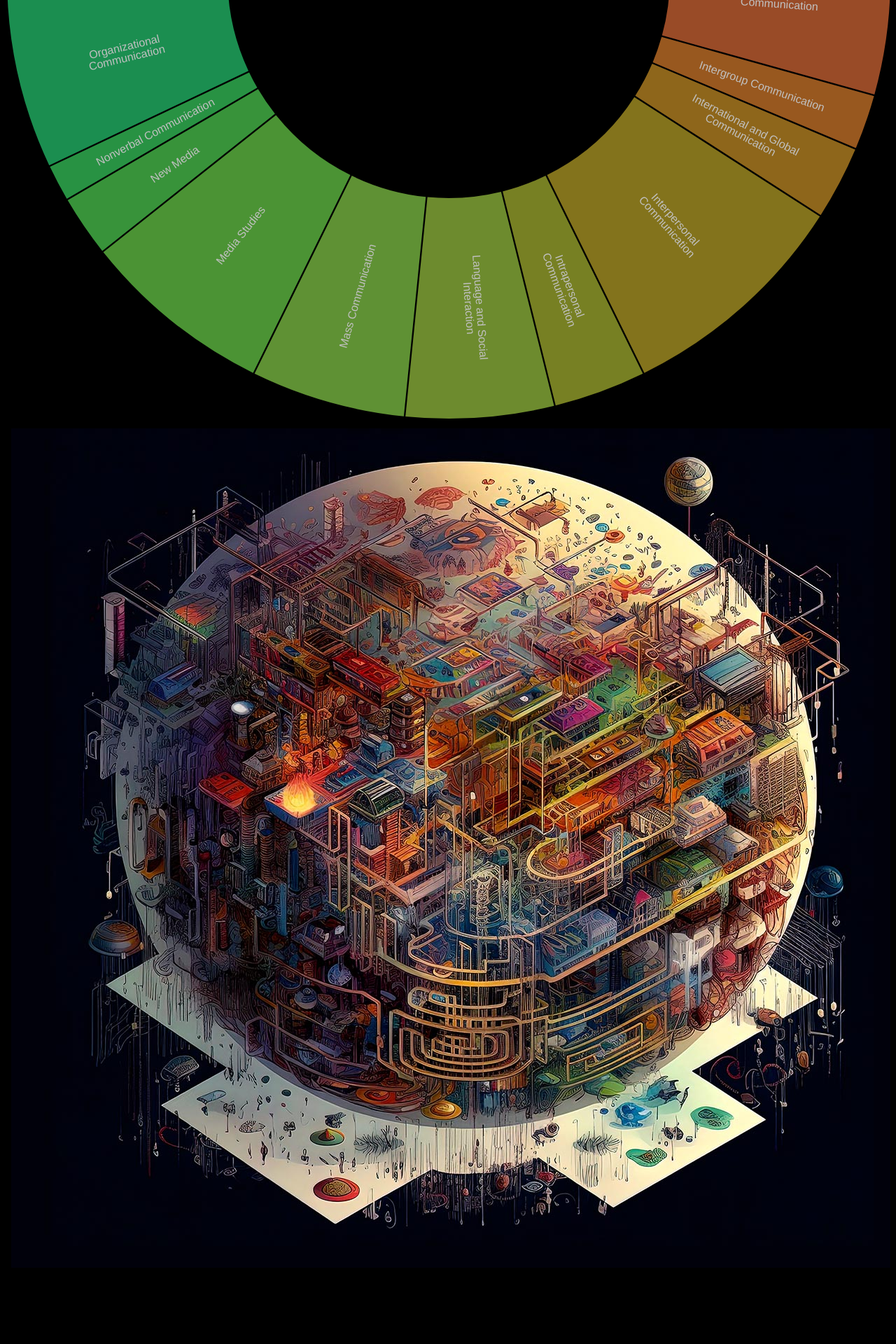
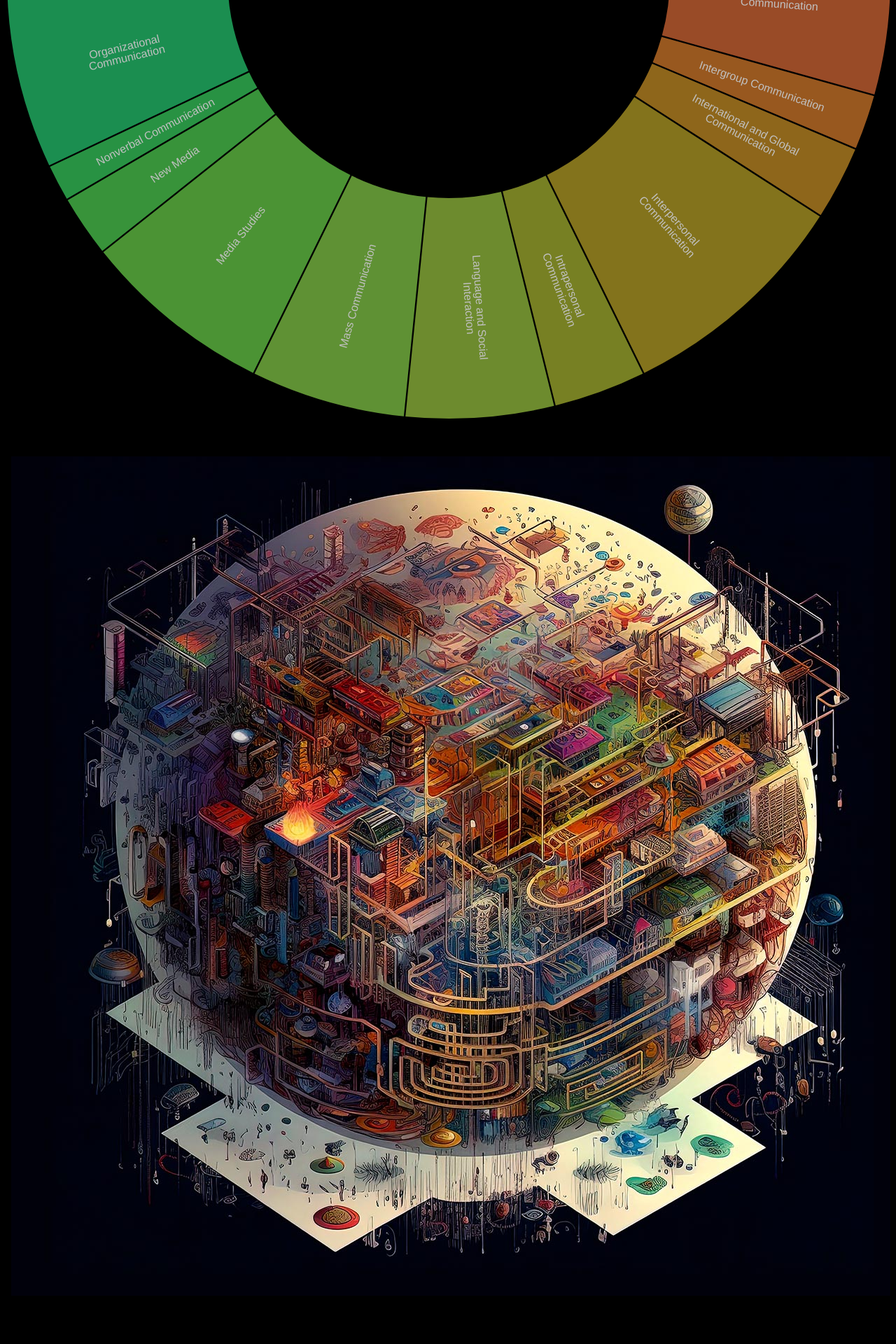
Before and after one commit to yangdanny97/yangdanny97.github.io, a Jekyll site: the page misc/interactive_sitemap_demo/index.html, which Jekyll copies as it is, in a window 1280 px wide. Shown: the part 850-2770 px from the top of the page at 70% size. Built offline with Jekyll 4.4.1, drawn with Linux system fonts in a browser that asks for light colours; before the commit the page ends 2730 px from its top, so only the background shows below that.

Commit message:
update demo

```diff
--- a/misc/interactive_sitemap_demo/index.html
+++ b/misc/interactive_sitemap_demo/index.html
@@ -1,7 +1,7 @@
 <!DOCTYPE html>
 <html>
-<!-- <script src="https://d3js.org/d3.v7.min.js"></script> -->
-<script src="./d3.v7.min.js"></script>
+<script src="https://d3js.org/d3.v7.min.js"></script>
+<!-- <script src="./d3.v7.min.js"></script> -->
 <style>
     svg {
         border: 1px solid black;
@@ -30,6 +30,10 @@
     .sort-btn {
         float: left;
         margin-right: 20px;
+    }
+
+    #vis {
+        margin-bottom: 40px;
     }
 </style>
 
```
